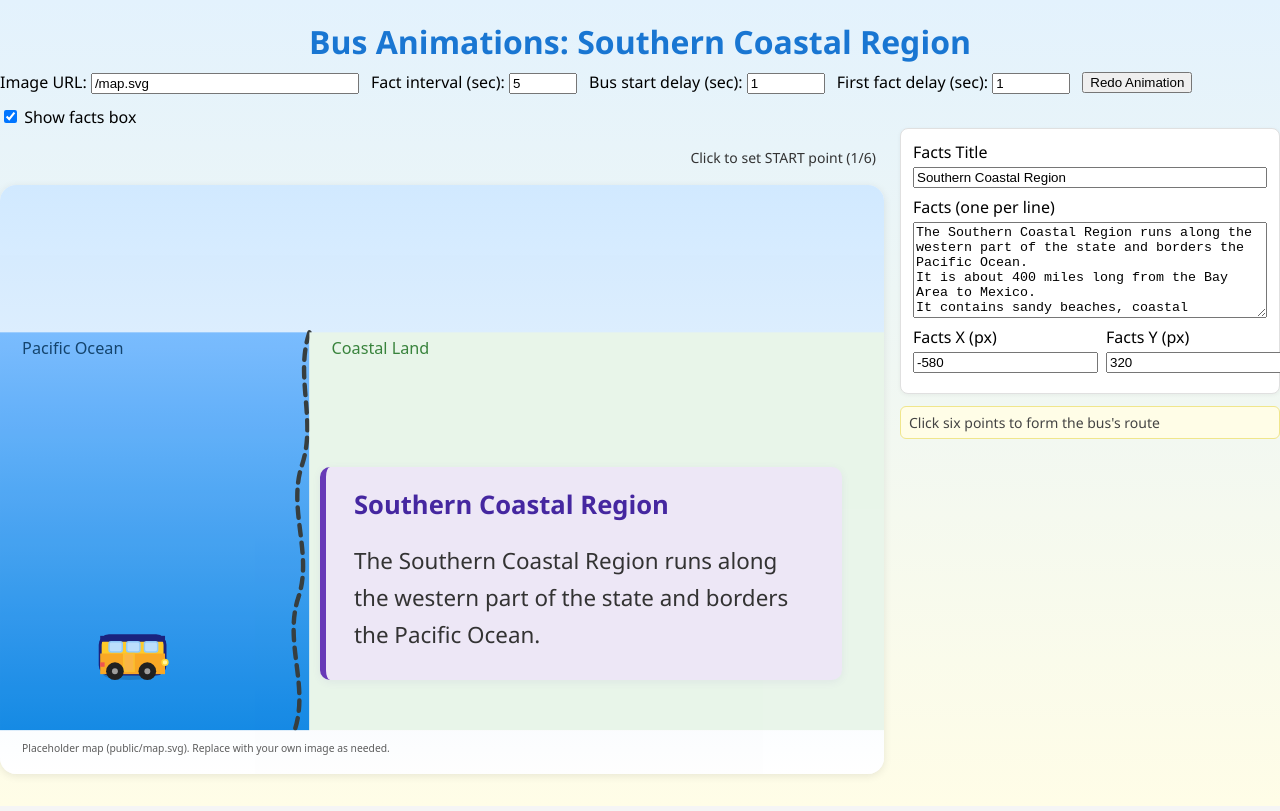
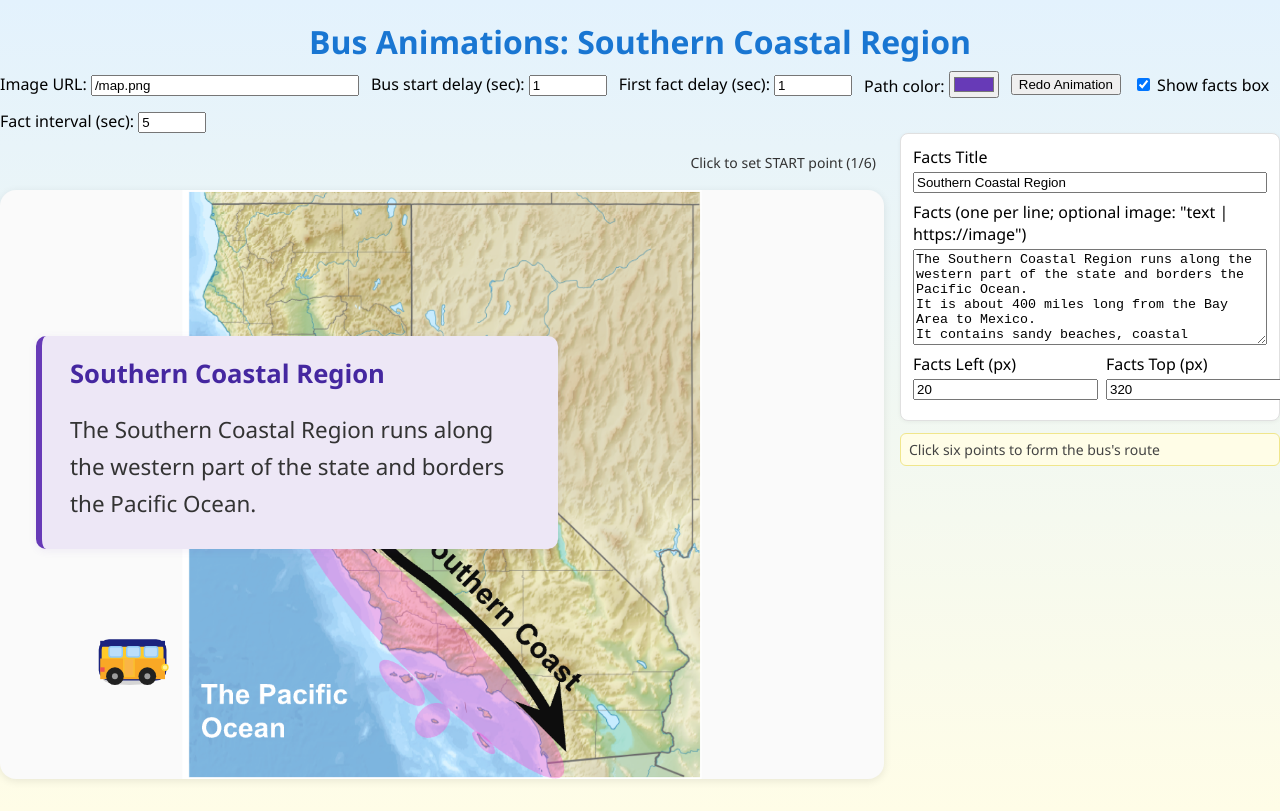
Before and after one commit to kpilner/bus-animations, a React (Vite) app: page / in a window 1280 px wide. Built offline with nearby package versions, Linux system fonts and the light colour scheme; the HTML template or start-up script is replaced by a standard one.

Commit message:
Defaults to map.png; fix FactsBox positioning (fixed left/top); editable path color; reorder controls; per-fact image help text

```diff
--- a/src/App.jsx
+++ b/src/App.jsx
@@ -5,18 +5,19 @@ import styles from './App.module.css';
 
 function App() {
   // removed scale/offset; drawing in raw SVG coordinates now
-  const [url, setUrl] = useState('/map.svg');
+  const [url, setUrl] = useState('/map.png');
   const [autoFacts, setAutoFacts] = useState(false);
   const [redoTick, setRedoTick] = useState(0);
   const [showFacts, setShowFacts] = useState(true);
   const [busDelaySec, setBusDelaySec] = useState(1);
   const [factDelaySec, setFactDelaySec] = useState(1);
+  const [pathColor, setPathColor] = useState('#673ab7');
   const [factsTitle, setFactsTitle] = useState('Southern Coastal Region');
   const [factsInput, setFactsInput] = useState(
     'The Southern Coastal Region runs along the western part of the state and borders the Pacific Ocean.\nIt is about 400 miles long from the Bay Area to Mexico.\nIt contains sandy beaches, coastal mountains, and the Channel Islands.'
   );
-  // Facts position (px). X controls horizontal offset (margin-left), Y controls top.
-  const [factsX, setFactsX] = useState(-580); // px
+  // Facts position (px). X controls left, Y controls top.
+  const [factsX, setFactsX] = useState(20); // px
   const [factsY, setFactsY] = useState(320);  // px
 
   // Parse facts: support optional image URL with delimiter " | "
@@ -40,15 +41,16 @@ function App() {
 
       <div style={{display:'flex',gap:'0.75rem',alignItems:'center',flexWrap:'wrap'}}>
         <label>Image URL: <input value={url} onChange={e=>setUrl(e.target.value)} style={{width:260}} /></label>
-        <label>Fact interval (sec): <input type="number" min="2" max="15" step="1" value={Math.round(window.__factInterval||5)} onChange={(e)=>{window.__factInterval = Math.max(2, Math.min(15, parseInt(e.target.value)||5));}} style={{width:60}} /></label>
         <label>Bus start delay (sec): <input type="number" min="0" max="10" step="0.5" value={busDelaySec} onChange={(e)=>setBusDelaySec(Number(e.target.value)||0)} style={{width:70}} /></label>
         <label>First fact delay (sec): <input type="number" min="0" max="10" step="0.5" value={factDelaySec} onChange={(e)=>setFactDelaySec(Number(e.target.value)||0)} style={{width:70}} /></label>
+        <label>Path color: <input type="color" value={pathColor} onChange={(e)=>setPathColor(e.target.value)} /></label>
         <button onClick={()=>{ setRedoTick(t=>t+1); }}>
           Redo Animation
         </button>
         <label>
           <input type="checkbox" checked={showFacts} onChange={(e)=>setShowFacts(e.target.checked)} /> Show facts box
         </label>
+        <label>Fact interval (sec): <input type="number" min="2" max="15" step="1" value={Math.round(window.__factInterval||5)} onChange={(e)=>{window.__factInterval = Math.max(2, Math.min(15, parseInt(e.target.value)||5));}} style={{width:60}} /></label>
       </div>
 
       <div className={styles.content}>
@@ -57,6 +59,7 @@ function App() {
           redoTick={redoTick}
           busDelayMs={Math.max(0, busDelaySec)*1000}
           factsDelayMs={Math.max(0, factDelaySec)*1000}
+          pathColor={pathColor}
           onFactsStart={()=>setAutoFacts(true)}
         />
         <div className={styles.sidebar}>
@@ -64,14 +67,14 @@ function App() {
             <label className={styles.editorField}>Facts Title
               <input value={factsTitle} onChange={(e)=>setFactsTitle(e.target.value)} />
             </label>
-            <label className={styles.editorField}>Facts (one per line)
+            <label className={styles.editorField}>Facts (one per line; optional image: "text | https://image")
               <textarea value={factsInput} onChange={(e)=>setFactsInput(e.target.value)} rows={6} />
             </label>
             <div style={{display:'flex', gap:'0.5rem'}}>
-              <label className={styles.editorField} style={{flex:'1 1 0%'}}>Facts X (px)
+              <label className={styles.editorField} style={{flex:'1 1 0%'}}>Facts Left (px)
                 <input type="number" value={factsX} onChange={(e)=>setFactsX(parseInt(e.target.value)||0)} />
               </label>
-              <label className={styles.editorField} style={{flex:'1 1 0%'}}>Facts Y (px)
+              <label className={styles.editorField} style={{flex:'1 1 0%'}}>Facts Top (px)
                 <input type="number" value={factsY} onChange={(e)=>setFactsY(parseInt(e.target.value)||0)} />
               </label>
             </div>
--- a/src/BusMapAnimation.jsx
+++ b/src/BusMapAnimation.jsx
@@ -31,7 +31,7 @@ const star = (
   <polygon points="500,160 507,178 526,178 511,189 517,208 500,197 483,208 489,189 474,178 493,178" fill="#FFD700" stroke="#333" strokeWidth="2" />
 );
 
-export default function BusMapAnimation({ backgroundUrl = '/map.png', redoTick = 0, busDelayMs = 0, factsDelayMs = 0, onFactsStart = () => {} }) {
+export default function BusMapAnimation({ backgroundUrl = '/map.png', redoTick = 0, busDelayMs = 0, factsDelayMs = 0, pathColor = '#673ab7', onFactsStart = () => {} }) {
   const busRef = useRef();
   const [length, setLength] = useState(0);
   const [progress, setProgress] = useState(0);
@@ -164,8 +164,8 @@ export default function BusMapAnimation({ backgroundUrl = '/map.png', redoTick =
                opacity="0.95" />
 
         {/* Route and bus (in raw SVG coordinates) */}
-        {/* Southern Coastal Region (purple path) */}
-        <path id="route-path" d={pathD} fill="none" stroke="#673ab7" strokeWidth="14" strokeLinejoin="round" />
+        {/* Route path */}
+        <path id="route-path" d={pathD} fill="none" stroke={pathColor} strokeWidth="14" strokeLinejoin="round" />
         {/* Dotted line for the route */}
         <path d={pathD} fill="none" stroke="#FFD600" strokeWidth="4" strokeDasharray="12,12" />
         {/* Temporary waypoint marks (only before run) */}
--- a/src/FactsBox.jsx
+++ b/src/FactsBox.jsx
@@ -48,7 +48,7 @@ export default function FactsBox({ title: titleProp = 'Southern Coastal Region',
   const currentImg = typeof current === 'object' ? current.image : undefined;
 
   return (
-    <aside className={styles.box} style={{ top: positionTop, marginLeft: positionLeft }}>
+    <aside className={styles.box} style={{ top: positionTop, left: positionLeft }}>
       <h2
         contentEditable
         suppressContentEditableWarning
--- a/src/FactsBox.module.css
+++ b/src/FactsBox.module.css
@@ -7,10 +7,9 @@
   border-radius: 10px;
   font-family: 'Segoe UI', sans-serif;
   box-shadow: 0 2px 8px rgba(103,58,183,0.08);
-  position: sticky;
+  position: fixed; /* fixed so top/left coords work reliably */
   top: 320px; /* default; can be overridden via inline style */
-  margin-left: -580px; /* default; can be overridden via inline style */
-  align-self: flex-start;
+  left: 20px; /* default; can be overridden via inline style */
 }
 .box h2 {
   color: #4527a0;
```
